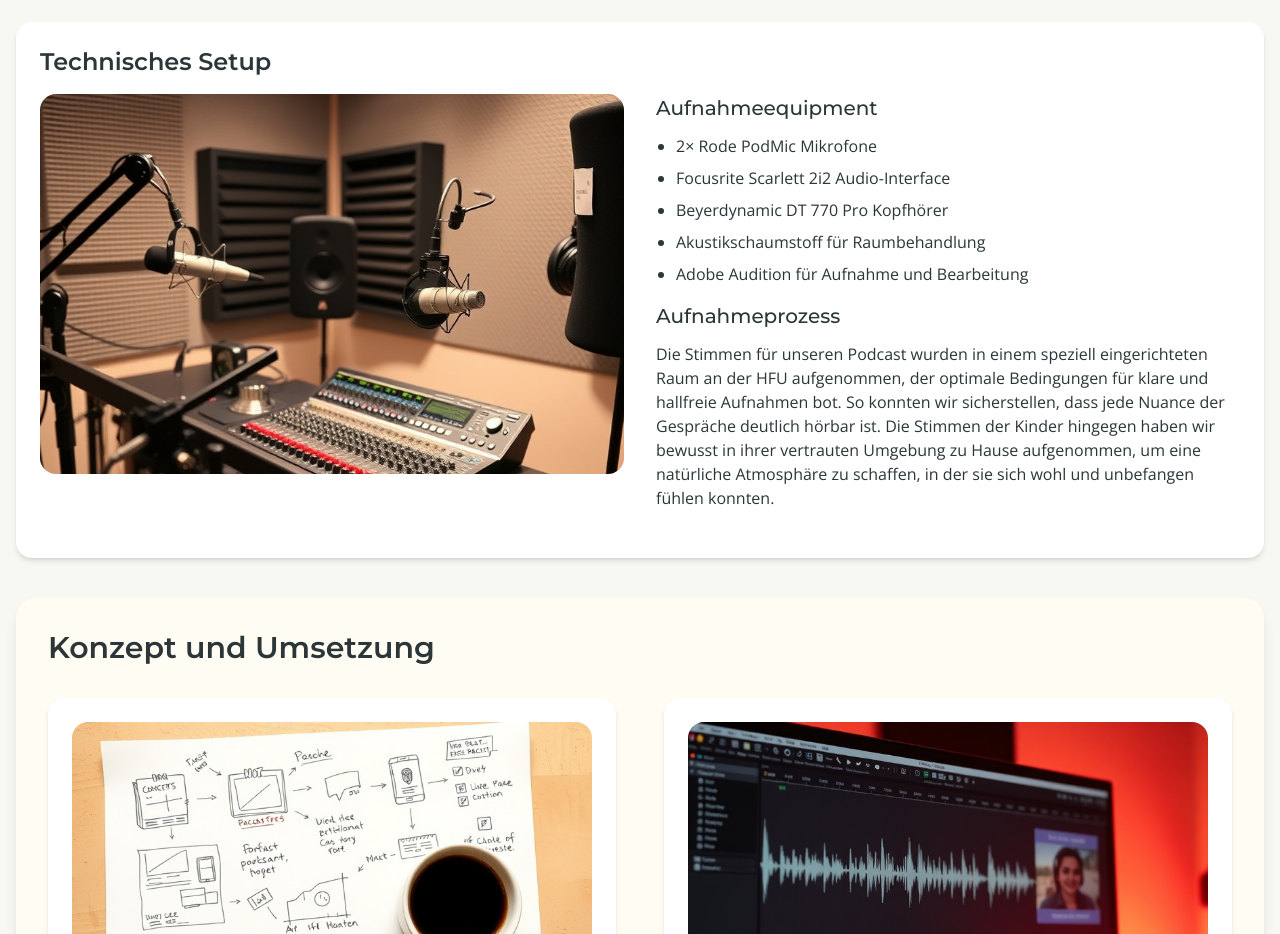
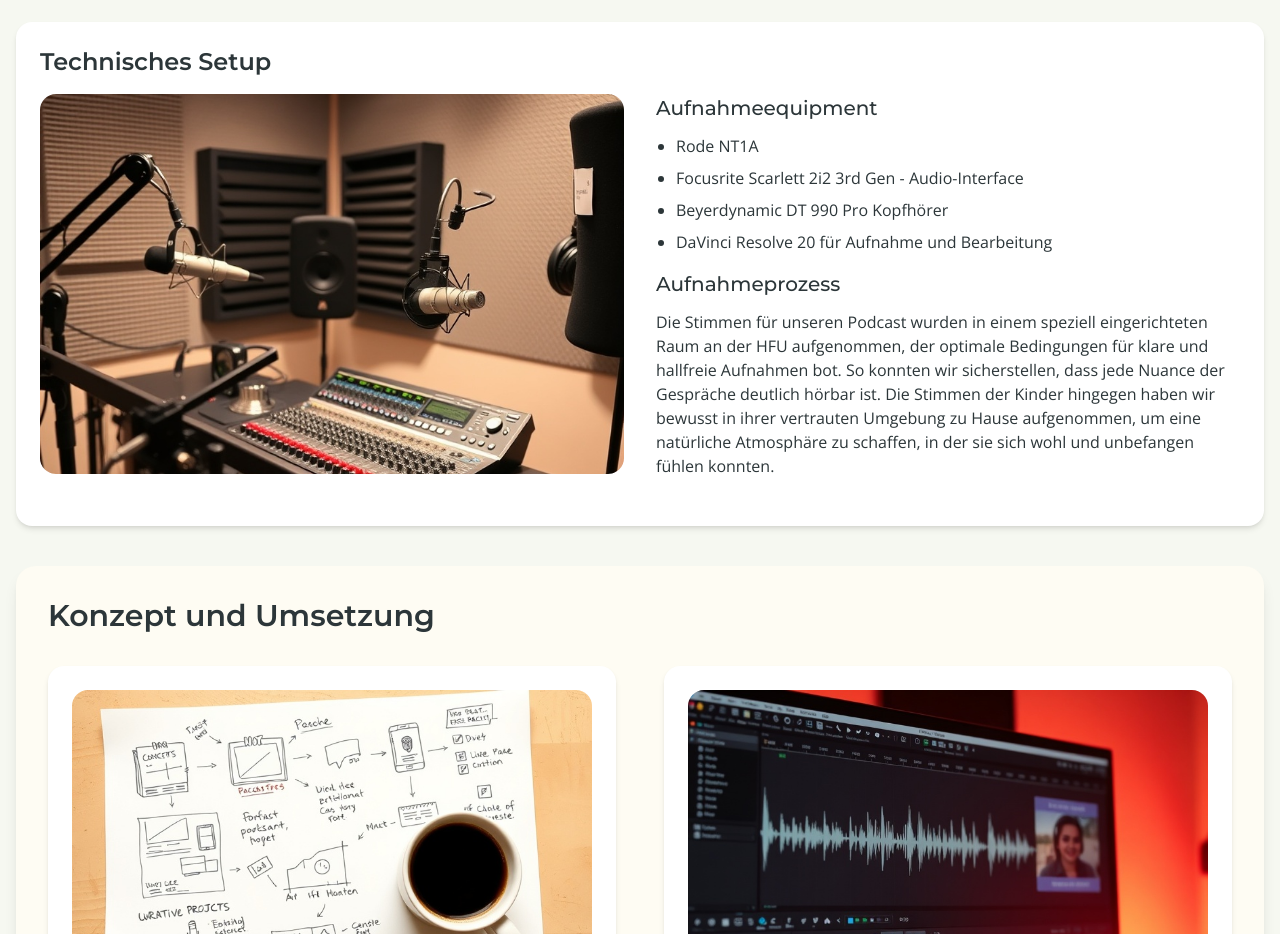
Before and after one commit to MichiHfu/PodcastWieKlingtZeit, a plain HTML site: page index.html in a window 1280 px wide. Shown: the part 1560-2494 px from the top of the page. Drawn offline with nearby package versions, Linux system fonts and the light colour scheme.

Commit message:
Update index.html

```diff
--- a/index.html
+++ b/index.html
@@ -174,11 +174,10 @@ transform: rotate(45deg);
 <div class="w-full md:w-1/2">
 <h4 class="text-xl font-medium mb-3">Aufnahmeequipment</h4>
 <ul class="list-disc pl-5 mb-4 space-y-2">
-<li>2× Rode PodMic Mikrofone</li>
-<li>Focusrite Scarlett 2i2 Audio-Interface</li>
-<li>Beyerdynamic DT 770 Pro Kopfhörer</li>
-<li>Akustikschaumstoff für Raumbehandlung</li>
-<li>Adobe Audition für Aufnahme und Bearbeitung</li>
+<li>Rode NT1A</li>
+<li>Focusrite Scarlett 2i2 3rd Gen - Audio-Interface</li>
+<li>Beyerdynamic DT 990 Pro Kopfhörer</li>
+<li>DaVinci Resolve 20 für Aufnahme und Bearbeitung</li>
 </ul>
 <h4 class="text-xl font-medium mb-3">Aufnahmeprozess</h4>
 <p>Die Stimmen für unseren Podcast wurden in einem speziell eingerichteten Raum an der HFU aufgenommen, der optimale Bedingungen für klare und hallfreie Aufnahmen bot. So konnten wir sicherstellen, dass jede Nuance der Gespräche deutlich hörbar ist. Die Stimmen der Kinder hingegen haben wir bewusst in ihrer vertrauten Umgebung zu Hause aufgenommen, um eine natürliche Atmosphäre zu schaffen, in der sie sich wohl und unbefangen fühlen konnten.</p>
```
